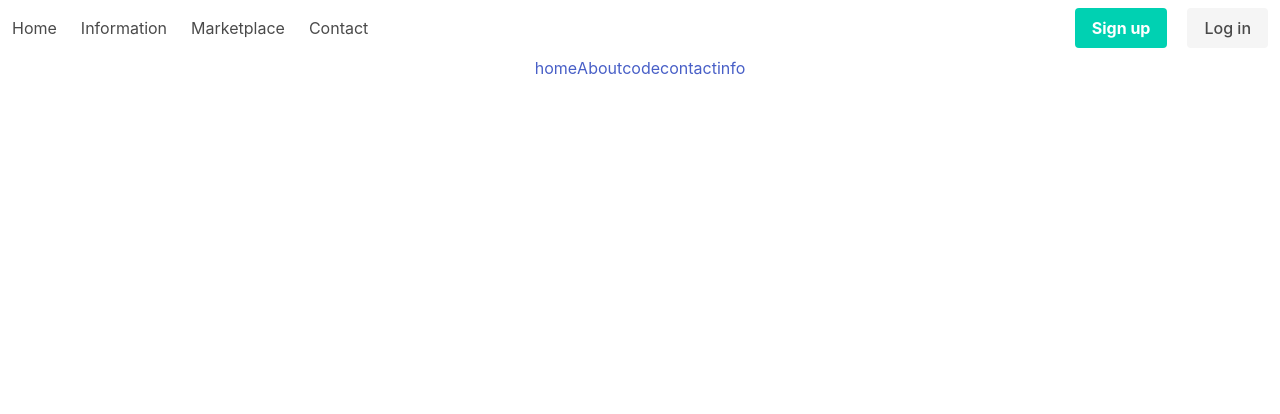
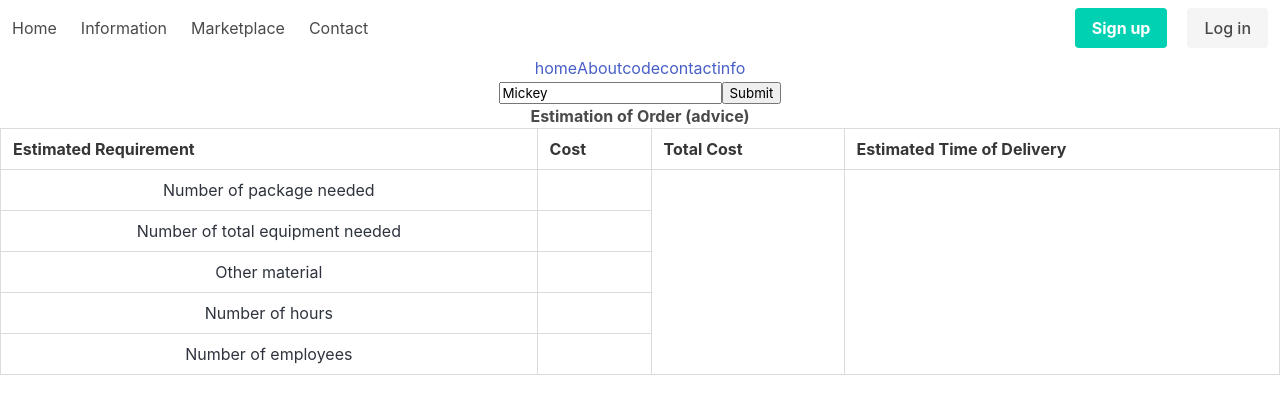
Before and after one commit to Kishanjay/MajuNet, a React (Create React App) app: page /financial in a window 1280 px wide. Shown: the top 414 px of the page. Built offline with nearby package versions, Linux system fonts and the light colour scheme.

Commit message:
Adds start of financial page

```diff
--- a/src/App.js
+++ b/src/App.js
@@ -7,6 +7,7 @@ import MFootnote from './MFootnote.js';
 import MContainer from './MContainer.js';
 import MTable from './MTable.js';
 import 'bulma/css/bulma.css';
+import MFinancial from './MFinancial.js';
 
 import { BrowserRouter as Router, Route, Link } from 'react-router-dom';
 
@@ -76,6 +77,7 @@ class App extends Component {
             <Route exact path="/contact" component={Contact} />
             <Route exact path="/info" component={info} />
             <Route exact path="/timetable" component={MTable} />
+            <Route exact path="/financial" component={MFinancial} />
           </div>
         </div>
       </Router>
--- /dev/null
+++ b/src/MFinancial.js
@@ -0,0 +1,61 @@
+import React, { Component } from 'react';
+import MButton from './MButton.js'
+
+
+
+class MFinancial extends Component {
+    constructor(props) {
+        super(props);
+    }
+
+    render() {
+        return (
+            <div>
+                <form action="/calculation_page.php">
+                    <input type="text" name="FirstName" value="Mickey"></input>
+                    <input type="submit" value="Submit"></input>
+                </form>
+                <b>Estimation of Order (advice)</b>
+                <table className="table is-bordered is-fullwidth">
+                    <thead>
+                    </thead>
+
+                    <tbody>
+                        <tr>
+                            <th>Estimated Requirement</th>
+                            <th>Cost</th>
+                            <th>Total Cost</th>
+                            <th>Estimated Time of Delivery</th>
+                        </tr>
+                        <tr>
+                            <td>Number of package needed</td>
+                            <td></td>
+                            <td rowSpan="5"></td>
+                            <td rowSpan="5"></td>
+                        </tr>
+                        <tr>
+                            <td>Number of total equipment needed</td>
+                            <td></td>
+                        </tr>
+                        <tr>
+                            <td>Other material</td>
+                            <td></td>
+                        </tr>
+                        <tr>
+                            <td>Number of hours</td>
+                            <td></td>
+                        </tr>
+                        <tr>
+                            <td>Number of employees</td>
+                            <td></td>
+                        </tr>
+                    </tbody>
+                </table>
+            </div>
+
+
+         );
+    }
+}
+
+export default MFinancial;
```
